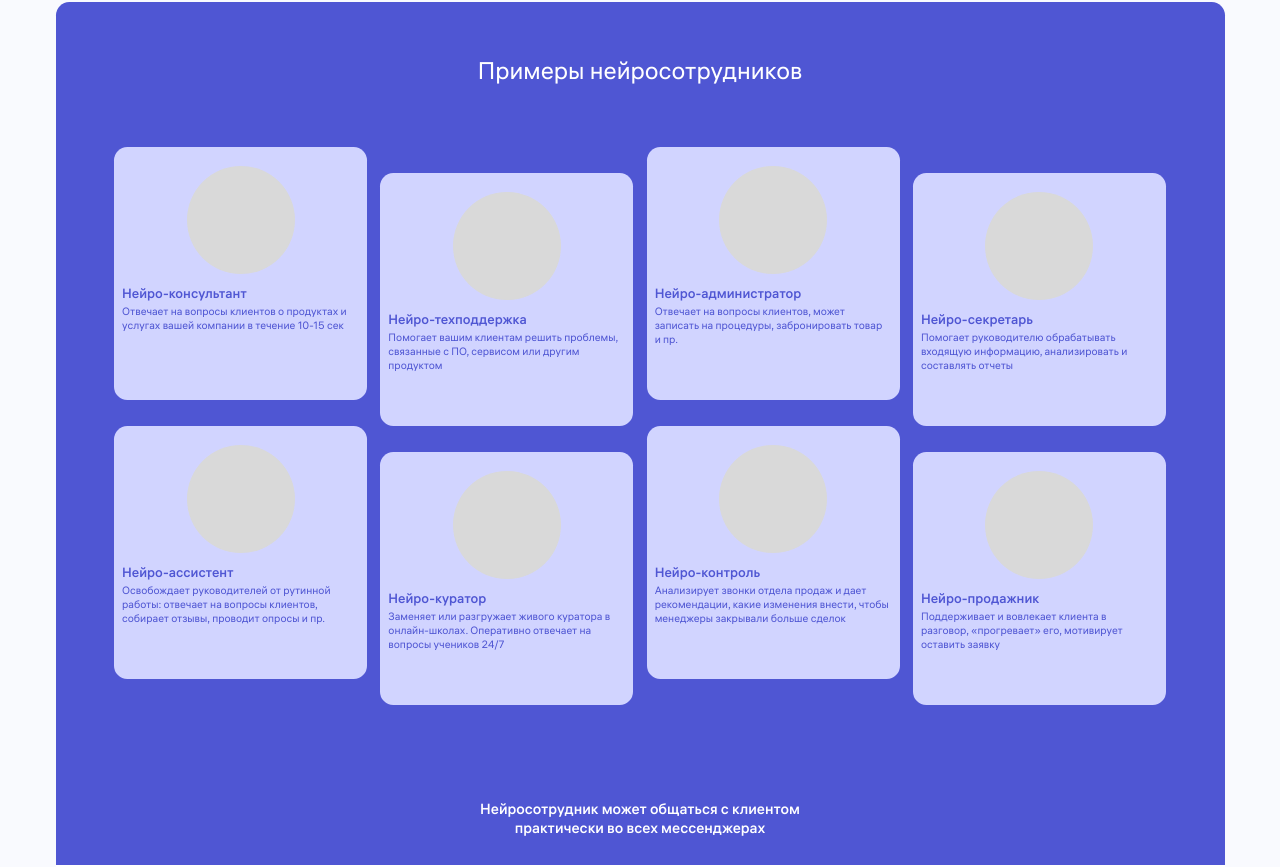
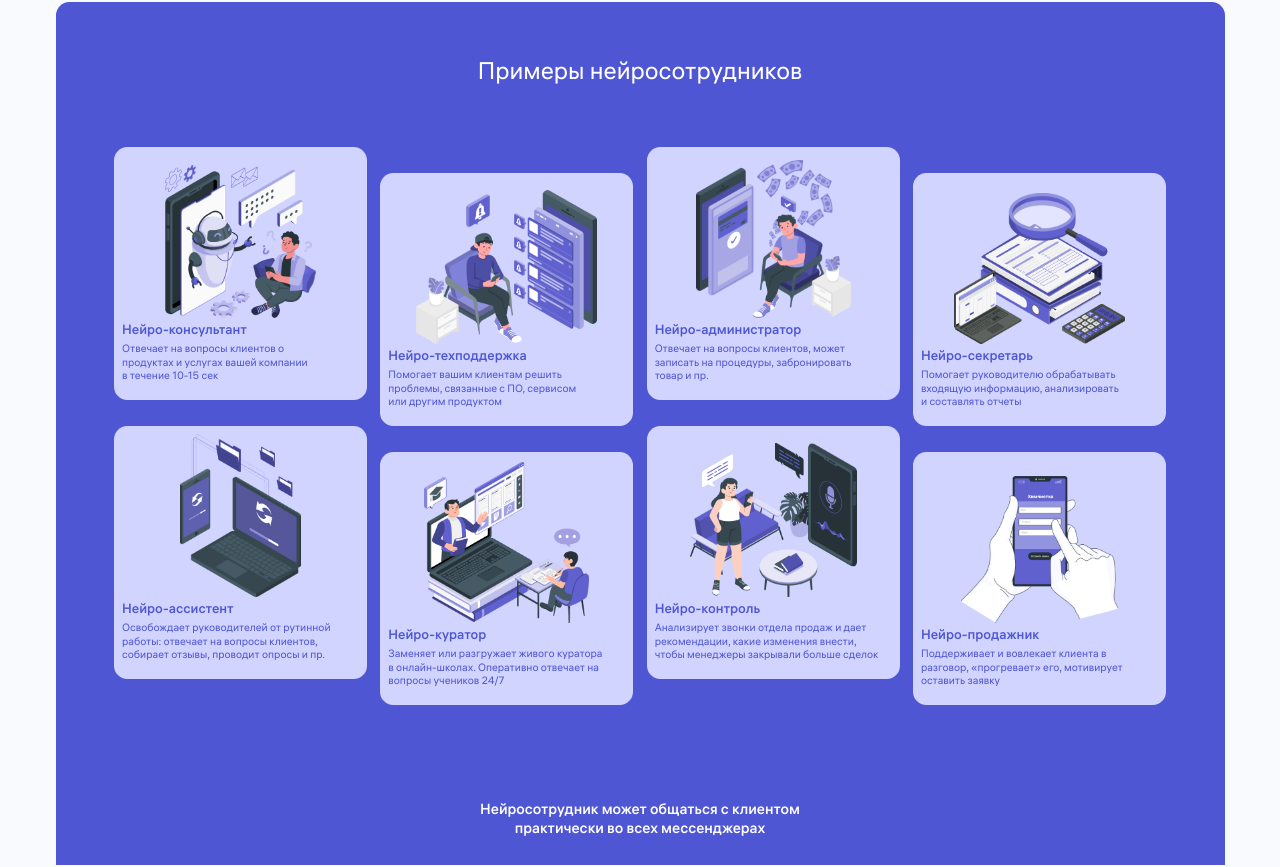
Before and after one commit to EronMG/NextJsProject, a Next.js app in the folder my-app/: page / in a window 1280 px wide. Shown: the part 963-1830 px from the top of the page. Built offline with nearby package versions, Linux system fonts and the light colour scheme.

Commit message:
Feat: examples img's done

```diff
--- a/my-app/src/Types/Arrays.ts
+++ b/my-app/src/Types/Arrays.ts
@@ -6,6 +6,15 @@ import {
   PaymentsBlock,
   StepsItem,
 } from "./Types";
+
+import exampleImg1 from "@/Images/exampleImg1.png";
+import exampleImg2 from "@/Images/exampleImg2.png";
+import exampleImg3 from "@/Images/exampleImg3.png";
+import exampleImg4 from "@/Images/exampleImg4.png";
+import exampleImg5 from "@/Images/exampleImg5.png";
+import exampleImg6 from "@/Images/exampleImg6.png";
+import exampleImg7 from "@/Images/exampleImg7.png";
+import exampleImg8 from "@/Images/exampleImg8.png";
 
 export const bussinesArr: BusinessItem[] = [
   { id: 1, title: "Обрабатывает заявки клиентов быстро и без ошибок" },
@@ -570,47 +579,55 @@ export const exampleArr: ExampleItem[] = [
     title: "Нейро-консультант",
     subtitle:
       "Отвечает на вопросы клиентов о продуктах и услугах вашей компании в течение 10-15 сек",
+    img: exampleImg1.src,
   },
   {
     id: 2,
     title: "Нейро-техподдержка",
     subtitle:
       "Помогает вашим клиентам решить проблемы, связанные с ПО, сервисом или другим продуктом",
+    img: exampleImg2.src,
   },
   {
     id: 3,
     title: "Нейро-администратор",
     subtitle:
       "Отвечает на вопросы клиентов, может записать на процедуры, забронировать товар и пр.",
+    img: exampleImg3.src,
   },
   {
     id: 4,
     title: "Нейро-секретарь",
     subtitle:
       "Помогает руководителю обрабатывать входящую информацию, анализировать и составлять отчеты",
+    img: exampleImg4.src,
   },
   {
     id: 5,
     title: "Нейро-ассистент",
     subtitle:
       "Освобождает руководителей от рутинной работы: отвечает на вопросы клиентов, собирает отзывы, проводит опросы и пр.",
+    img: exampleImg5.src,
   },
   {
     id: 6,
     title: "Нейро-куратор",
     subtitle:
       "Заменяет или разгружает живого куратора в онлайн-школах. Оперативно отвечает на вопросы учеников 24/7",
+    img: exampleImg6.src,
   },
   {
     id: 7,
     title: "Нейро-контроль",
     subtitle:
       "Анализирует звонки отдела продаж и дает рекомендации, какие изменения внести, чтобы менеджеры закрывали больше сделок",
+    img: exampleImg7.src,
   },
   {
     id: 8,
     title: "Нейро-продажник",
     subtitle:
       "Поддерживает и вовлекает клиента в разговор, «прогревает» его, мотивирует оставить заявку",
+    img: exampleImg8.src,
   },
 ];
--- a/my-app/src/Types/Types.ts
+++ b/my-app/src/Types/Types.ts
@@ -41,4 +41,5 @@ export interface ExampleItem {
   id: number;
   title: string;
   subtitle: string;
+  img: string;
 }
--- a/my-app/src/components/Examples/Examples.tsx
+++ b/my-app/src/components/Examples/Examples.tsx
@@ -1,4 +1,12 @@
 import { exampleArr } from "@/Types/Arrays";
+import exampleImg1 from "@/Images/exampleImg1.png";
+import exampleImg2 from "@/Images/exampleImg2.png";
+import exampleImg3 from "@/Images/exampleImg3.png";
+import exampleImg4 from "@/Images/exampleImg4.png";
+import exampleImg5 from "@/Images/exampleImg5.png";
+import exampleImg6 from "@/Images/exampleImg6.png";
+import exampleImg7 from "@/Images/exampleImg7.png";
+import exampleImg8 from "@/Images/exampleImg8.png";
 
 function Example() {
   return (
@@ -11,16 +19,72 @@ function Example() {
           {exampleArr.map((item, _) => (
             <div
               key={item.id}
-              className="flex flex-col size-[202px] rounded-[10.6px] xl:size-[253px] xl:rounded-[13.3px] xm:size-[285px] xm:rounded-[15px] xx:rounded-[16px] xx:size-[312px] xb:rounded-[20px] xb:size-[380px] cursor-pointer bg-cloud text-blue hover:bg-lime hover:text-blue hover:border-0"
+              className="flex flex-col justify-end size-[202px] rounded-[10.6px] xl:size-[253px] xl:rounded-[13.3px] xm:size-[285px] xm:rounded-[15px] xx:rounded-[16px] xx:size-[312px] xb:rounded-[20px] xb:size-[380px] cursor-pointer bg-cloud text-blue hover:bg-lime hover:text-blue hover:border-0"
             >
-              <div className="w-full flex justify-center items-center mt-[19px]">
-                <div className="size-[108px] bg-[#D9D9D9] rounded-full" />
+              <div className="w-full flex justify-center items-center mb-[5px]">
+                <img
+                  src={item.img}
+                  alt=""
+                  className={`
+                ${
+                  item.id === 1
+                    ? "w-[121px] h-[122px] xl:w-[151px] xl:h-[153px] xm:w-[170px] xm:h-[172px] xx:w-[186px] xx:h-[188px] xb:w-[226.75px] xb:h-[229px]"
+                    : ""
+                }
+                ${
+                  item.id === 2
+                    ? "w-[145px] h-[123px] xl:w-[181px] xl:h-[154px] xm:w-[203px] xm:h-[173px] xx:w-[223px] xx:h-[190px] xb:w-[271px] xb:h-[231px]"
+                    : ""
+                }
+                ${
+                  item.id === 3
+                    ? "w-[124px] h-[126px] xl:w-[155px] xl:h-[158px] xm:w-[174px] xm:h-[178px] xx:w-[191px] xx:h-[195px] xb:w-[232px] xb:h-[237px]"
+                    : ""
+                }
+                ${
+                  item.id === 4
+                    ? "w-[137px] h-[121px] xl:w-[171px] xl:h-[151px] xm:w-[193px] xm:h-[170px] xx:w-[211px] xx:h-[186px] xb:w-[257px] xb:h-[226px]"
+                    : ""
+                }
+                ${
+                  item.id === 5
+                    ? "w-[97px] h-[130px] xl:w-[121px] xl:h-[163px] xm:w-[137px] xm:h-[183px] xx:w-[149px] xx:h-[200px] xb:w-[182px] xb:h-[244px]"
+                    : ""
+                }
+                ${
+                  item.id === 6
+                    ? "w-[132px] h-[129px] xl:w-[165px] xl:h-[161px] xm:w-[185px] xm:h-[182px] xx:w-[203px] xx:h-[199px] xb:w-[247px] xb:h-[242px]"
+                    : ""
+                }
+                ${
+                  item.id === 7
+                    ? "w-[133px] h-[123px] xl:w-[167px] xl:h-[154px] xm:w-[188px] xm:h-[173px] xx:w-[205px] xx:h-[190px] xb:w-[250px] xb:h-[231px]"
+                    : ""
+                }
+                ${
+                  item.id === 8
+                    ? "w-[125px] h-[117px] xl:w-[157px] xl:h-[147px] xm:w-[176px] xm:h-[165px] xx:w-[193px] xx:h-[181px] xb:w-[235px] xb:h-[220px]"
+                    : ""
+                }
+                `}
+                />
               </div>
-              <div className="flex flex-col items-start mt-[12.26px] ml-2 gap-[2px]">
+              <div className="flex flex-col items-start ml-2 xm:ml-[15px] gap-[2px] mb-[13px] xl:mb-[16px] xm:mb-[18px] xx:mb-[20px] xb:mb-[24px]">
                 <p className="font-Medium text-[10.6px] leading-[13.86px] xl:text-[13.3px] xl:leading-[17.3px] xm:text-[15px] xm:leading-[19.5px] xx:text-[16px] xx:leading-[21.3px] xb:text-[20px] xb:leading-[26px]">
                   {item.title}
                 </p>
-                <p className="font-Regular text-[8.53px] leading-[11px] pr-[10px] xl:text-[10.6px] xl:leading-[13.86px] xm:text-[12px] xm:leading-[15.6px] xx:text-[13px] xx:leading-[17px] xb:text-[16px] xb:leading-[20.8px]">
+                <p
+                  className={`
+                  ${item.id === 1 ? "w-[78%]" : ""}
+                  ${item.id === 2 ? "w-[82%]" : ""}
+                  ${item.id === 3 ? "w-[86%]" : ""}
+                  ${item.id === 4 ? "w-[82%]" : ""}
+                  ${item.id === 5 ? "w-[92%]" : ""}
+                  ${item.id === 6 ? "w-[89%]" : ""}
+                  ${item.id === 7 ? "w-[93%]" : ""}
+                  ${item.id === 8 ? "w-[92%]" : ""}
+                  font-Regular text-[8.53px] leading-[11px] xl:text-[10.6px] xl:leading-[13.86px] xm:text-[12px] xm:leading-[15.6px] xx:text-[13px] xx:leading-[17px] xb:text-[16px] xb:leading-[20.8px]`}
+                >
                   {item.subtitle}
                 </p>
               </div>
```
